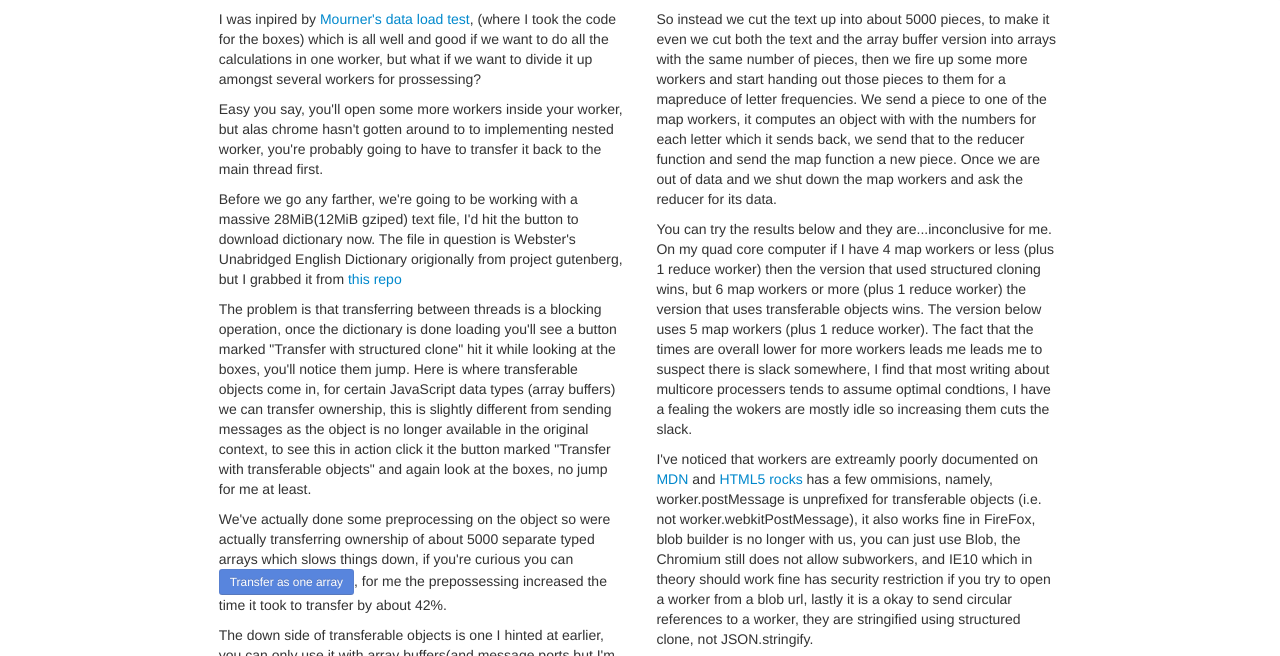
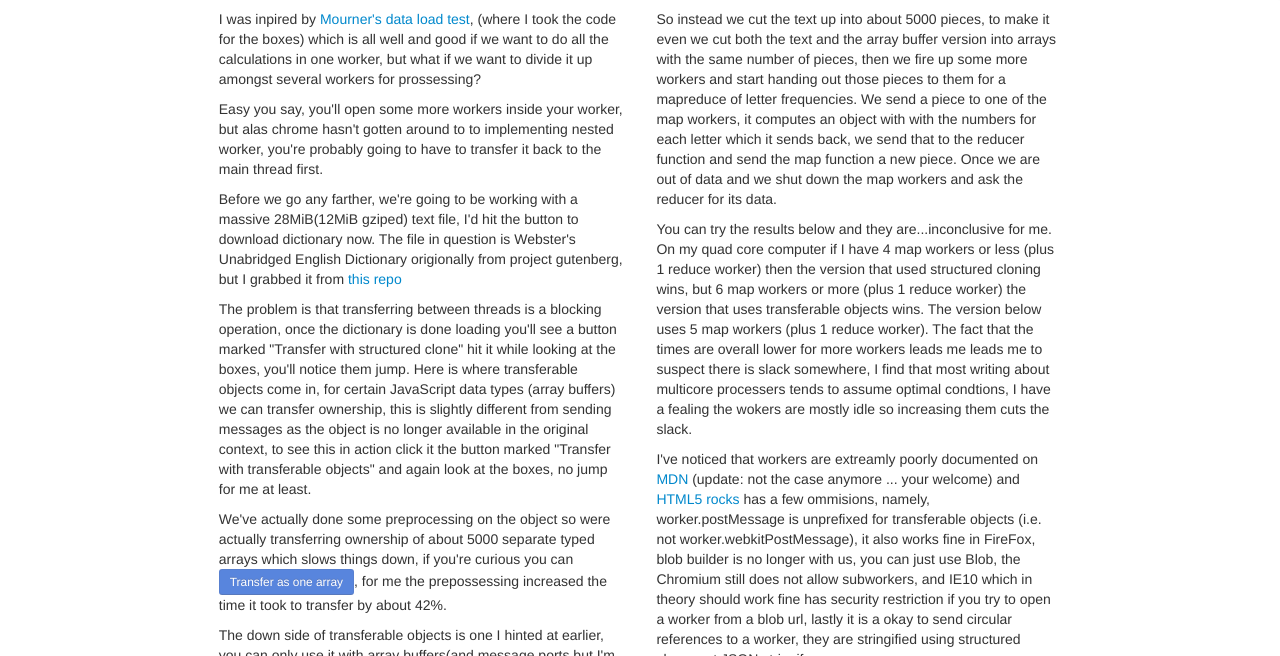
Before and after one commit to calvinmetcalf/catiline, a plain HTML site: page index.html in a window 1280 px wide. Shown: the part 141-797 px from the top of the page. Drawn offline with nearby package versions, Linux system fonts and the light colour scheme.

Commit message:
snarky comment about edditing mdn

```diff
--- a/index.html
+++ b/index.html
@@ -36,7 +36,7 @@
 	 	</div><div class="span4"><p>So instead we cut the text up into about 5000 pieces, to make it even we cut both the text and the array buffer version into arrays with the same number of pieces, then we fire up some more workers and start handing out those pieces to them for a mapreduce of letter frequencies. We send a piece to one of the map workers, it computes an object with with the numbers for each letter which it sends back, we send that to the reducer function and send the map function a new piece. Once we are out of data and we shut down the map workers and ask the reducer for its data.</p>
 
 	 	<p>You can try the results below and they are...inconclusive for me. On my quad core computer if I have 4 map workers or less (plus 1 reduce worker) then the version that used structured cloning wins, but 6 map workers or more (plus 1 reduce worker) the version that uses transferable objects wins. The version below uses 5 map workers (plus 1 reduce worker). The fact that the times are overall lower for more workers leads me leads me to suspect there is slack somewhere, I find that most writing about multicore processers tends to assume optimal condtions, I have a fealing the wokers are mostly idle so increasing them cuts the slack.</p>
-	 	<p>I've noticed that workers are extreamly poorly documented on <a href="https://developer.mozilla.org/en-US/docs/DOM/Using_web_workers?redirectlocale=en-US&redirectslug=Using_web_workers">MDN</a> and <a href="http://www.html5rocks.com/en/tutorials/workers/basics/#toc-enviornment-subworkers">HTML5 rocks</a> has a few ommisions, namely, worker.postMessage is unprefixed for transferable objects (i.e. not worker.webkitPostMessage), it also works fine in FireFox, blob builder is no longer with us, you can just use Blob, the Chromium still does not allow subworkers, and IE10 which in theory should work fine has security restriction if you try to open a worker from a blob url, lastly it is a okay to send circular references to a worker, they are stringified using structured clone, not JSON.stringify.</p>
+	 	<p>I've noticed that workers are extreamly poorly documented on <a href="https://developer.mozilla.org/en-US/docs/DOM/Using_web_workers?redirectlocale=en-US&redirectslug=Using_web_workers">MDN</a> (update: not the case anymore ... your welcome) and <a href="http://www.html5rocks.com/en/tutorials/workers/basics/#toc-enviornment-subworkers">HTML5 rocks</a> has a few ommisions, namely, worker.postMessage is unprefixed for transferable objects (i.e. not worker.webkitPostMessage), it also works fine in FireFox, blob builder is no longer with us, you can just use Blob, the Chromium still does not allow subworkers, and IE10 which in theory should work fine has security restriction if you try to open a worker from a blob url, lastly it is a okay to send circular references to a worker, they are stringified using structured clone, not JSON.stringify.</p>
 	 	<p>In case you're curious all the way on the right is a version that just does it single threaded in the worker, takes an inordinate amount of time for me, though does come up with a different answer then the other version version.</p>
 	 	<p>This has has been built with my <a href="https://github.com/calvinmetcalf/communist">communist library</a>, I’m debating changing the name but feedback would be appreciated. </p>
 
```
